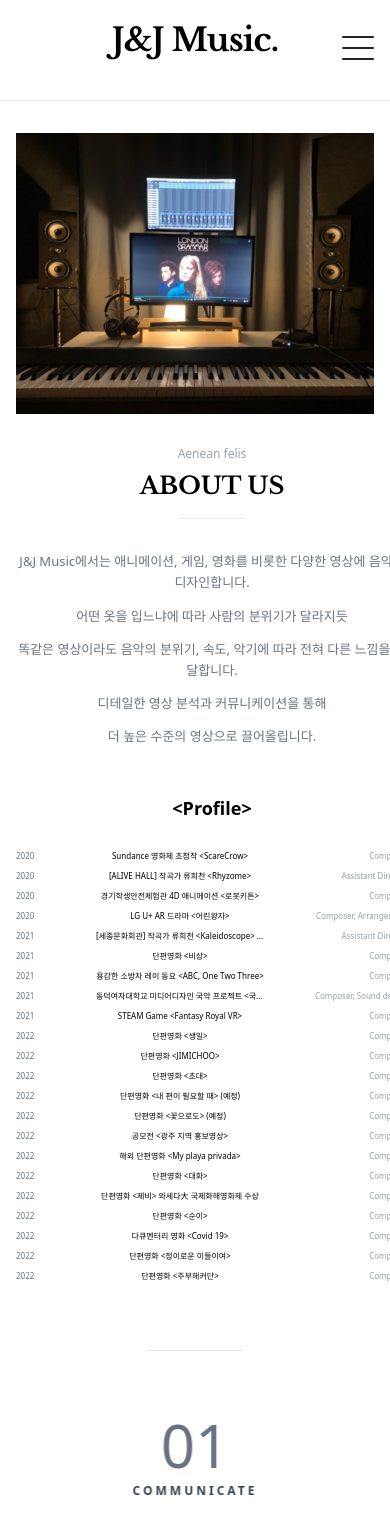
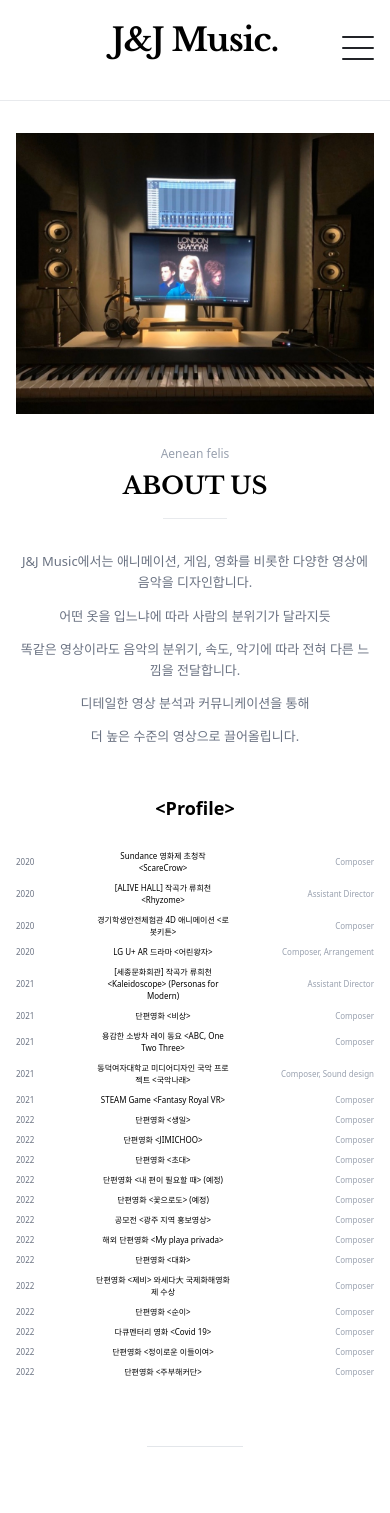
Before and after one commit to jjmusicc/composer-portfolio, a Next.js app: page / in a window 390 px wide. Shown: the top 1513 px of the page. Built offline with nearby package versions, Linux system fonts and the light colour scheme.

Commit message:
fix(profile): remove white-space nowrap to allow line breaks in work titles

```diff
--- a/src/app/globals.css
+++ b/src/app/globals.css
@@ -240,7 +240,6 @@ body {
   .profile-work {
     overflow: hidden !important;
     text-overflow: ellipsis !important;
-    white-space: nowrap !important;
     max-width: 200px !important;
     font-size: clamp(8px, 2vw, 12px) !important;
   }
```
